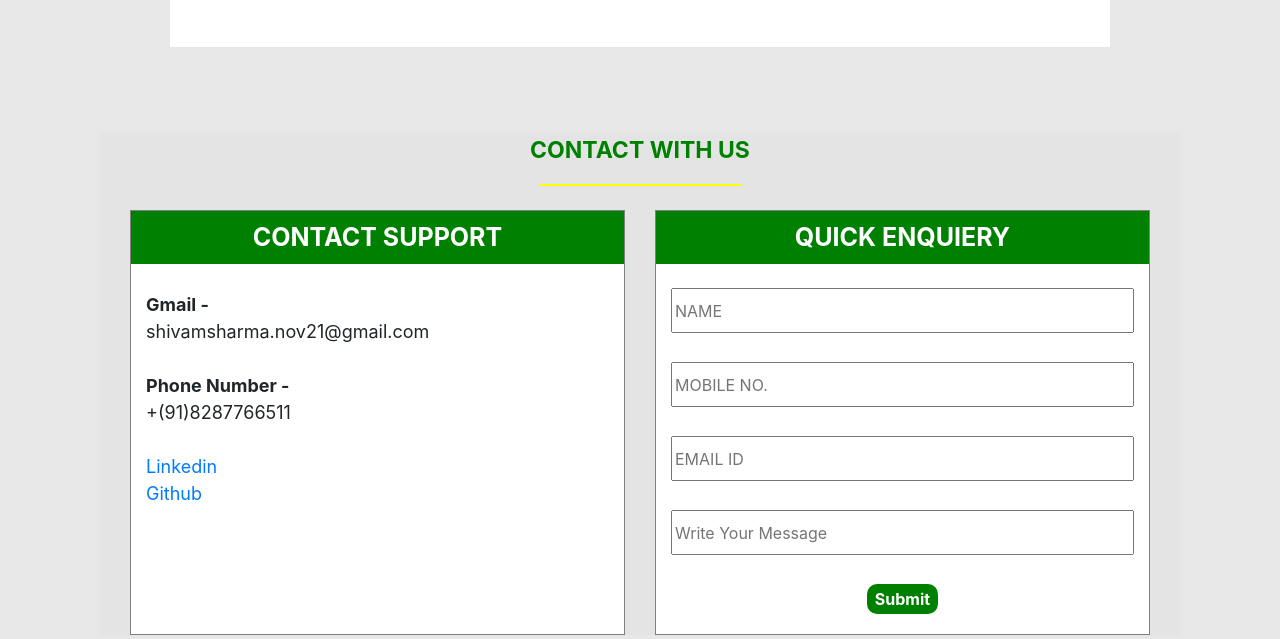
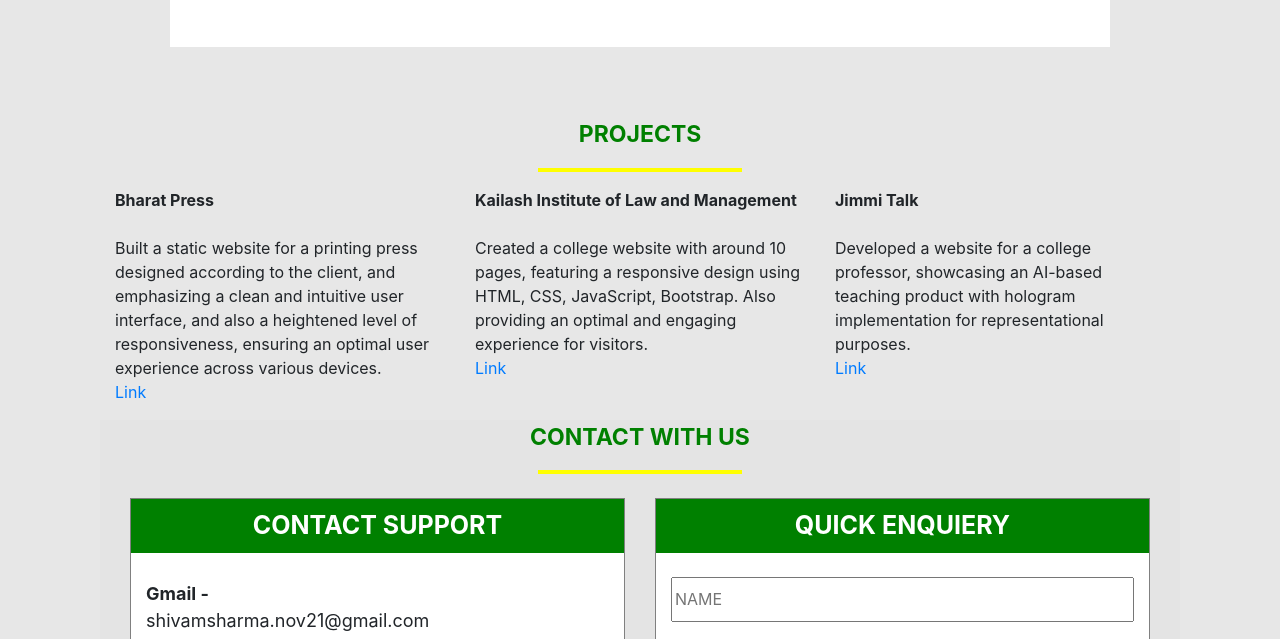
Before and after one commit to shivamsharma2111/portfolio, a plain HTML site: page index.html in a window 1280 px wide. Shown: the part 1929-2568 px from the top of the page. Drawn offline with nearby package versions, Linux system fonts and the light colour scheme.

Commit message:
added project section

```diff
--- a/index.html
+++ b/index.html
@@ -18,7 +18,7 @@
   <div class="container-fluid p-0 head">
     <div class="row p-0" style="height: 69px;">
       <div class="col-md-1 p-0"></div>
-      <div class="col-md-5 p-0">
+      <div class="col-md-4 p-0">
         <div>
           <ul style=" float:left;">
             <li class="h-item">
@@ -34,7 +34,7 @@
           </ul>
         </div>
       </div>
-      <div class="col-md-5 p-0">
+      <div class="col-md-6 p-0">
         <div>
           <ul style=" float:right;">
             <li class="h-itemr"><a class="aaa" href="#Home">
@@ -45,6 +45,9 @@
               </a></li>
             <li class="h-itemr"><a class="aaa" href="#Experience">
                 <p class="new">Experience</p>
+              </a></li>
+            <li class="h-itemr"><a class="aaa" href="#Projects">
+                <p class="new">Projects</p>
               </a></li>
             <li class="h-itemr"><a class="aaa" href="#Contact">
                 <p class="new">Contact</p>
@@ -92,7 +95,8 @@
             foundation in coding and a creative mindset,
 
             I bring a unique blend of technical expertise and design sensibility to the world of web development.<br>
-            I specialize in crafting responsive and user-friendly websites that not only meet but exceed client expectations.
+            I specialize in crafting responsive and user-friendly websites that not only meet but exceed client
+            expectations.
             Proficient in both front-end and back-end development<br>
             Front-End: HTML5, CSS3, JavaScript (ES6+)<br>
             Back-End: PhP, MySQL<br>
@@ -136,10 +140,40 @@
               <ul class="hpoints">
                 <li class="points">Built and delivered many projects and also worked on live sever</li>
                 <li class="points">Did some maintenance in website which increase the responsiveness by 100% </li>
-                <li class="points">Language learned - HTML, CSS, Bootstrap, JavaScript, jQuery, PHP, MySQL.</li>
+                <li class="points" id="Projects">Language learned - HTML, CSS, Bootstrap, JavaScript, jQuery, PHP, MySQL.</li>
               </ul>
             </div>
           </div>
+        </div>
+      </div>
+    </div>
+
+    <div class="container-fluid">
+      <div class="row">
+        <div class="col-md-12">
+          <div style="font-size:23px; color:green; text-align:center;"><B>PROJECTS</B></div>
+          <hr style="border:2px solid yellow; width:200px;">
+        </div>
+      </div>
+      <div class="row">
+        <div class="col-md-4">
+          <b>Bharat Press </b><br><br>
+          Built a static website for a printing press designed according to the client,
+           and emphasizing a clean and intuitive user interface, and also a
+           heightened level of responsiveness, ensuring an optimal user experience across various devices.<br>
+           <a href="https://bit.ly/46Zxwfn">Link</a>
+        </div>
+        <div class="col-md-4">
+          <b>Kailash Institute of Law and Management</b><br><br>
+          Created a college website with around 10 pages, featuring a responsive design using HTML, CSS, JavaScript,
+          Bootstrap. Also providing an optimal and engaging experience for visitors.<br>
+          <a href="https://bit.ly/3uZLWyG">Link</a>
+        </div>
+        <div class="col-md-4">
+          <b> Jimmi Talk </b><br><br>
+          Developed a website for a college professor, showcasing an AI-based teaching product with
+           hologram implementation for representational purposes.<br>
+           <a href="https://bit.ly/3RraR5E">Link</a>
         </div>
       </div>
     </div>
@@ -148,8 +182,9 @@
     <div class="container-fluid" style="background-color:rgb(228, 228, 228);" id="Contact">
       <div class="container mt-3">
         <div class="row">
-          <div class="col-md-12 col-sm-12 col-xs-12 col-lg-12" style="font-size:23px; color:green; text-align:center;"><b>CONTACT WITH US</b>
-            <hr style="border:1px solid yellow; width:200px;">
+          <div class="col-md-12 col-sm-12 col-xs-12 col-lg-12" style="font-size:23px; color:green; text-align:center;">
+            <b>CONTACT WITH US</b>
+            <hr style="border:2px solid yellow; width:200px;">
           </div>
 
         </div>
@@ -159,7 +194,9 @@
           <div class="col-md-6 col-sm-6 col-xs-6 col-lg-6 pt-2">
             <div class="container-fluid" style="height:425px; border:1px solid grey; background-color:white;">
               <div class="row">
-                <div class="col-md-12 col-sm-12 col-xs-12 col-lg-12 p-2" style="background-color:green; color:rgb(255, 255, 255); text-align:center; font-size:25px;"><b>CONTACT SUPPORT</b></div>
+                <div class="col-md-12 col-sm-12 col-xs-12 col-lg-12 p-2"
+                  style="background-color:green; color:rgb(255, 255, 255); text-align:center; font-size:25px;">
+                  <b>CONTACT SUPPORT</b></div>
               </div>
 
               <div class="row">
@@ -180,34 +217,43 @@
 
 
           <div class="col-md-6 col-sm-6 col-xs-6 col-lg-6 pt-2">
-            <div class="container-fluid" style="background-color:#f6f6f6;  height:425px; border:1px solid grey; background-color:white;">
+            <div class="container-fluid"
+              style="background-color:#f6f6f6;  height:425px; border:1px solid grey; background-color:white;">
               <div class="row">
-                <div class="col-md-12 col-sm-12 col-xs-12 col-lg-12 p-2" style="background-color:green; color:rgb(255, 255, 255); text-align:center; font-size:25px;"><b>QUICK ENQUIERY</b>
+                <div class="col-md-12 col-sm-12 col-xs-12 col-lg-12 p-2"
+                  style="background-color:green; color:rgb(255, 255, 255); text-align:center; font-size:25px;"><b>QUICK
+                    ENQUIERY</b>
                 </div>
               </div>
               <form method="POST">
                 <div class="row">
-                  <div class="col-md-12 col-sm-12 col-xs-12 col-lg-12 "><br><input type="text" placeholder="NAME" name="name" style="width:100%; height:90%;">
+                  <div class="col-md-12 col-sm-12 col-xs-12 col-lg-12 "><br><input type="text" placeholder="NAME"
+                      name="name" style="width:100%; height:90%;">
                   </div>
                 </div>
 
                 <div class="row">
-                  <div class="col-md-12 col-sm-12 col-xs-12 col-lg-12 mt-4"><br><input type="number" name="mob" placeholder="MOBILE NO." style="width:100%; height:90%;">
+                  <div class="col-md-12 col-sm-12 col-xs-12 col-lg-12 mt-4"><br><input type="number" name="mob"
+                      placeholder="MOBILE NO." style="width:100%; height:90%;">
                   </div>
                 </div>
 
                 <div class="row">
-                  <div class="col-md-12 col-sm-12 col-xs-12 col-lg-12 mt-4"><br><input type="email" name="email" placeholder="EMAIL ID" style="width:100%; height:90%;">
+                  <div class="col-md-12 col-sm-12 col-xs-12 col-lg-12 mt-4"><br><input type="email" name="email"
+                      placeholder="EMAIL ID" style="width:100%; height:90%;">
                   </div>
                 </div>
 
                 <div class="row">
-                  <div class="col-md-12 col-sm-12 col-xs-12 col-lg-12 mt-4"><br><input type="text" name="msg" placeholder="Write Your Message" style="width:100%; height:90%;">
+                  <div class="col-md-12 col-sm-12 col-xs-12 col-lg-12 mt-4"><br><input type="text" name="msg"
+                      placeholder="Write Your Message" style="width:100%; height:90%;">
                   </div>
                 </div>
 
                 <div class="row">
-                  <div class="col-md-12 col-sm-12 col-xs-12 col-lg-12 mt-5" style="text-align:center;"><input type="submit" name="send" style="color:rgb(255, 255, 255); background-color:green; font-weight: bold; border-radius:10px; border:2px solid green;">
+                  <div class="col-md-12 col-sm-12 col-xs-12 col-lg-12 mt-5" style="text-align:center;"><input
+                      type="submit" name="send"
+                      style="color:rgb(255, 255, 255); background-color:green; font-weight: bold; border-radius:10px; border:2px solid green;">
                   </div>
                 </div>
             </div>
@@ -219,10 +265,9 @@
     </div>
     <div class="row mb-4 mt-4">
       <div class="col-md-12 p-0" style="border:2px solid grey; box-shadow: 1px 1px 10px grey;">
-        <div class="sons"><iframe src="https://www.google.com/maps/embed?pb=!1m19!1m8!1m3!1d112236.13354283574!2d77.4165805!3d28.4681255!3m2!1i1024!2i768!4f13.1!4m8!3e6!4m0!4m5!1s0x390ceb037aedab7d%3A0xf2b67b7fb2e02acb!2sKailash%20Institute%20of%20law%20and%20management%20greater%20no!3m2!1d28.4681434!2d77.4866208!5e0!3m2!1sen!2sin!4v1634335519655!5m2!1sen!2sin" width="100%" height="400" style="border:0;" allowfullscreen="" loading="lazy"></iframe></div>
-        <a class="aaa" href="https://www.google.com/maps/place/Delta+1/@28.4865866,77.4204464,11z/data=!4m6!3m5!1s0x390cea8511437547:0x4be399631f0e63c4!8m2!3d28.478369!4d77.525576!16s%2Fg%2F11f046y_pg?entry=ttu">
-          <div class="tree"><b>GET DIRECTION</b></div>
-        </a>
+        <div class="sons"><iframe src="https://www.google.com/maps/embed?pb=!1m18!1m12!1m3!1d3507.038947644916!2d77.52300107374515!3d28.478373691067727!2m3!1f0!2f0!3f0!3m2!1i1024!2i768!4f13.1!3m3!1m2!1s0x390cea8511437547%3A0x4be399631f0e63c4!2sDelta%201!5e0!3m2!1sen!2sin!4v1702589809688!5m2!1sen!2sin"
+          width="100%" height="450"
+          style="border:0;" allowfullscreen="" loading="lazy" referrerpolicy="no-referrer-when-downgrade"></iframe></div>
       </div>
     </div>
 
```
